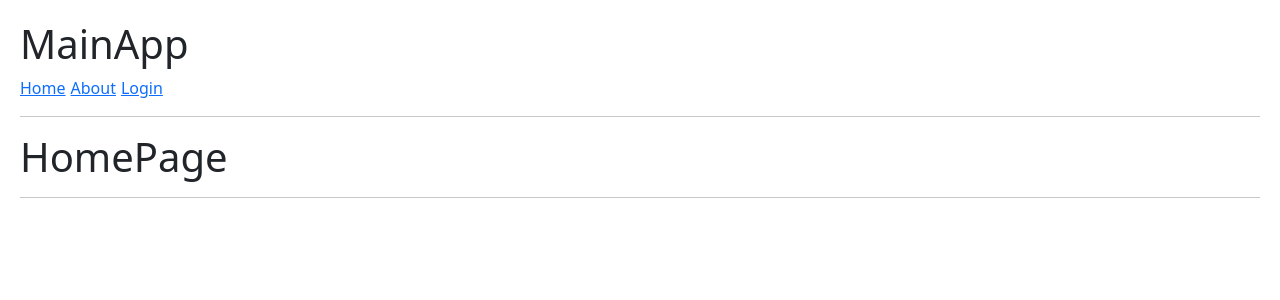
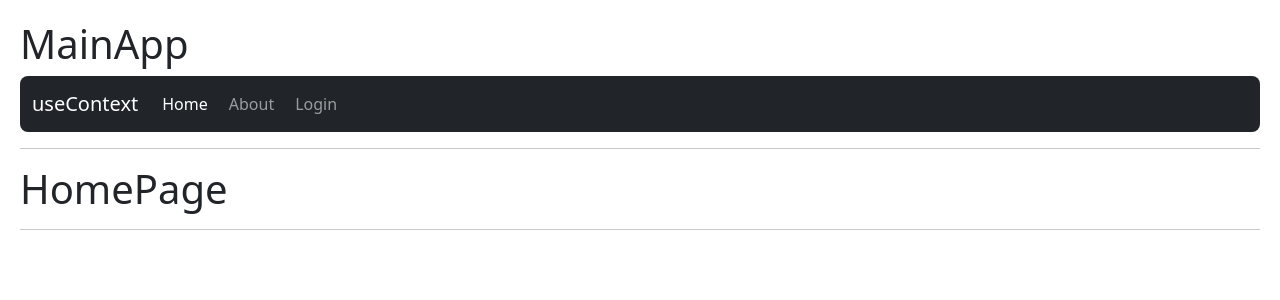
Before and after one commit to erickestradapj/react-hook-app, a React (Vite) app: page / in a window 1280 px wide. Shown: the top 300 px of the page. Built offline with nearby package versions, Linux system fonts and the light colour scheme.

Commit message:
feat: NavLink

```diff
--- a/src/08-useContext/Navbar.jsx
+++ b/src/08-useContext/Navbar.jsx
@@ -1,11 +1,48 @@
-import { Link } from 'react-router-dom';
+import { Link, NavLink } from 'react-router-dom';
 
 export const Navbar = () => {
   return (
-    <>
-      <Link to=''>Home</Link>
-      <Link to='/about'>About</Link>
-      <Link to='/login'>Login</Link>
-    </>
+    <nav className='navbar navbar-expand-lg navbar-dark bg-dark rounded-3'>
+      <div className='container-fluid'>
+        <Link className='navbar-brand' to='/'>
+          useContext
+        </Link>
+
+        <div className='collapse navbar-collapse' id='navbarNav'>
+          <ul className='navbar-nav'>
+            <li className='nav-item'>
+              <NavLink
+                className={({ isActive }) =>
+                  `nav-link ${isActive ? 'active' : ''}`
+                }
+                to='/'
+              >
+                Home
+              </NavLink>
+            </li>
+            <li className='nav-item'>
+              <NavLink
+                className={({ isActive }) =>
+                  `nav-link ${isActive ? 'active' : ''}`
+                }
+                to='/about'
+              >
+                About
+              </NavLink>
+            </li>
+            <li className='nav-item'>
+              <NavLink
+                className={({ isActive }) =>
+                  `nav-link ${isActive ? 'active' : ''}`
+                }
+                to='/login'
+              >
+                Login
+              </NavLink>
+            </li>
+          </ul>
+        </div>
+      </div>
+    </nav>
   );
 };
```
